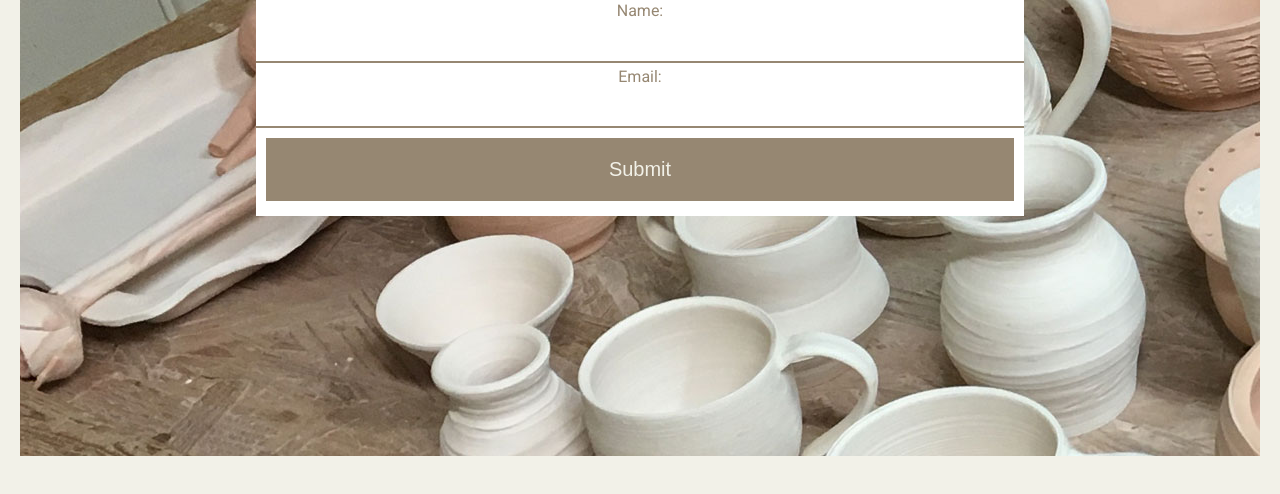
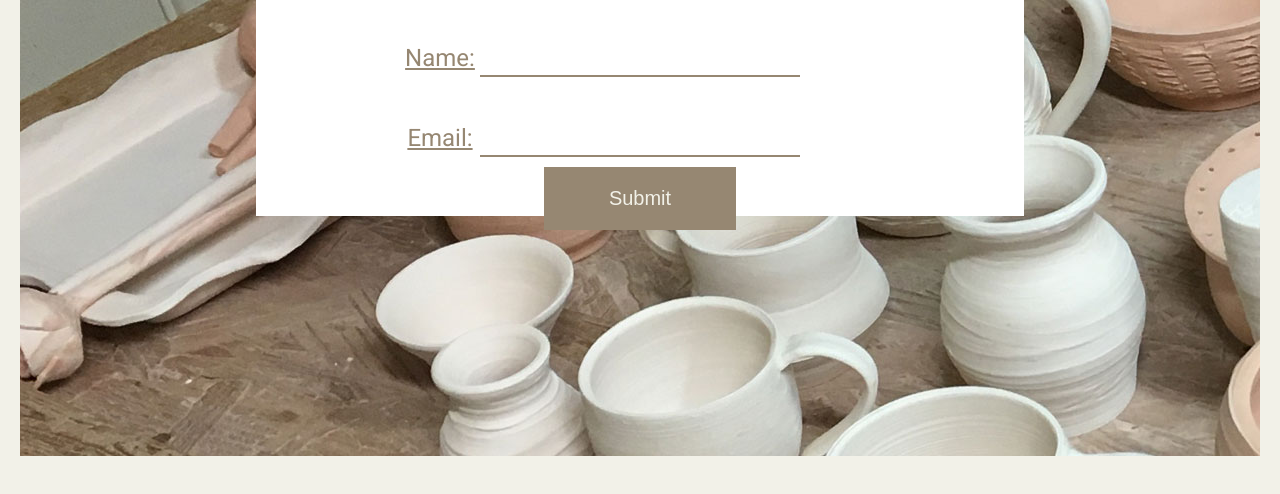
Before and after one commit to nancyb1199/week-one-project, a plain HTML site: page newsletter.html in a window 1280 px wide. Shown: the part 364-858 px from the top of the page. Drawn offline with Linux system fonts and the light colour scheme; files whose address does not match are found by name.

Commit message:
getting much better with newsletter input form

```diff
--- a/styles.css
+++ b/styles.css
@@ -197,7 +197,9 @@ thead {
 td{
   margin-left: 5px;
 }
-tr:nth-child(odd) {background-color: #efe5d3}
+tbody tr:nth-child(odd) {
+  background-color: #efe5d3
+}
 
 /* ----------------- newsletter page styling ---------------------- */
 
@@ -209,6 +211,7 @@ tr:nth-child(odd) {background-color: #efe5d3}
   align-items: center;
   justify-content: center;
   text-align: center;
+  padding: 0;
 
 }
 
@@ -245,14 +248,21 @@ tr:nth-child(odd) {background-color: #efe5d3}
 form{
   display: flex;
   flex-flow: column;
+  align-items: center;
 }
 label{
   display: inline-block;
   color: #968772;
+  font-size: 24px;
+  position: relative;
+  right: 200px;
+  top: 40px;
+  text-decoration: underline;
 
 }
 
 input{
+    display: inline-block;
     border-style: solid;
     /* border-bottom: 20px; */
     border-color: #968772;
@@ -260,6 +270,7 @@ input{
     border-left: 0;
     border-right: 0;
     padding: 10px;
+    width: 300px;
 }
 
 
@@ -270,6 +281,7 @@ button{
   border: 0;
   margin: 10px;
   padding: 20px;
+  width: 25%;
 }
 button:hover{
   background-color: #967343;
@@ -277,7 +289,7 @@ button:hover{
 }
 
 
-/* --------- Common Footer --------- */
+/* -------------------- Common Footer -------------------------- */
 #site-footer {
 	position: fixed;
   margin-top: 20px;
```
